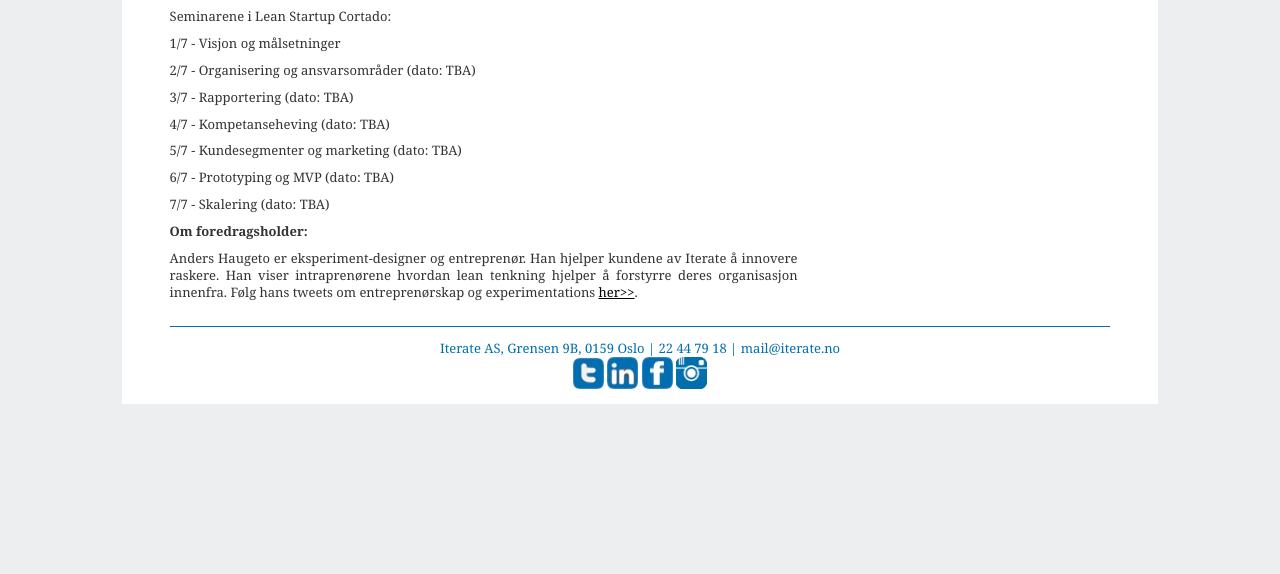
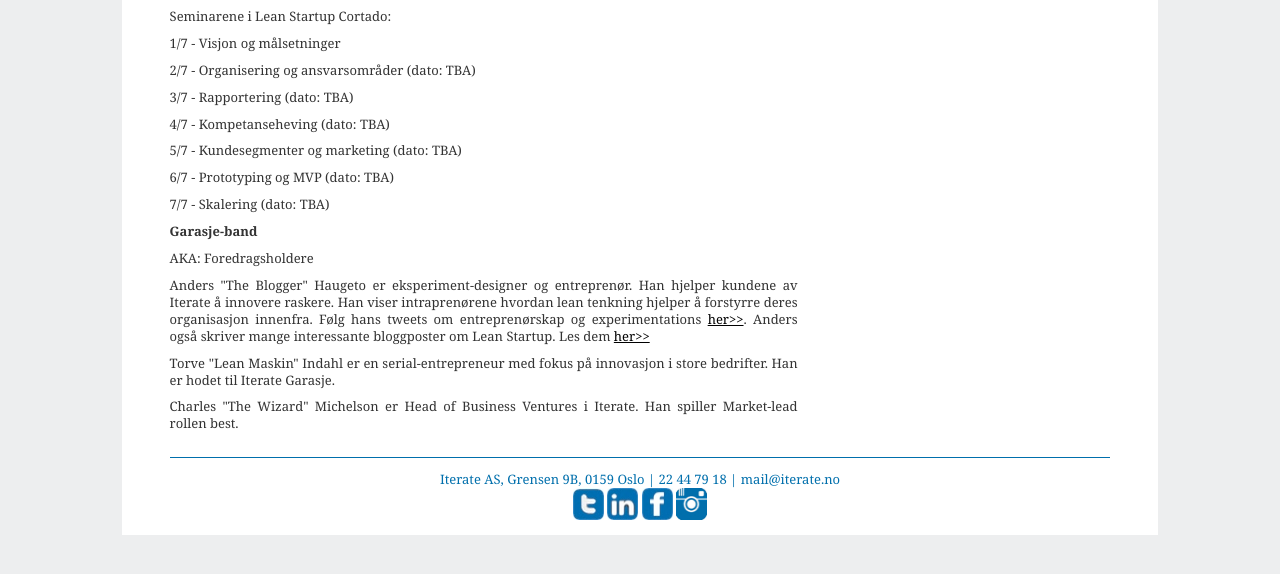
Before and after one commit to therese1g1/iterate.github.com, a Jekyll site: the page built from fagmorgen/index.html, in a window 1280 px wide and 900 px high, scrolled down 580 px, cut to the strip 312-886 px from the top of the window. Built offline with Jekyll 4.4.1, drawn with Linux system fonts in a browser that asks for light colours; before the commit the page ends 1348 px from its top, so only the background shows below that.

Commit message:
slightly modified the intro-text

```diff
--- a/fagmorgen/index.html
+++ b/fagmorgen/index.html
@@ -67,13 +67,18 @@ title: Iterate
 
             <b>
                 <p>
-                    Om foredragsholder:
+                    Garasje-band
                 </p>
             </b>
+            <p>AKA: Foredragsholdere</p>
             <p>
-                Anders Haugeto er eksperiment-designer og entreprenør. Han hjelper kundene av Iterate å innovere raskere. Han viser intraprenørene hvordan lean tenkning hjelper å forstyrre deres organisasjon innenfra. Følg hans tweets om entreprenørskap og experimentations <a href="https://twitter.com/hauge2">her>></a>.
+                Anders "The Blogger" Haugeto er eksperiment-designer og entreprenør. Han hjelper kundene av Iterate å innovere raskere. Han viser intraprenørene hvordan lean tenkning hjelper å forstyrre deres organisasjon innenfra. Følg hans tweets om entreprenørskap og experimentations <a href="https://twitter.com/hauge2">her>></a>.
+                Anders også skriver mange interessante bloggposter om Lean Startup. Les dem <a href="https://blog.iterate.no">her>></a>
+            <p>
+                Torve "Lean Maskin" Indahl er en serial-entrepreneur med fokus på innovasjon i store bedrifter. Han er hodet til Iterate Garasje.
             </p>
-
+            <p> Charles "The Wizard" Michelson er Head of Business Ventures i Iterate. Han spiller Market-lead rollen best.
+            </p>
 
         </article>
     </div>
```
